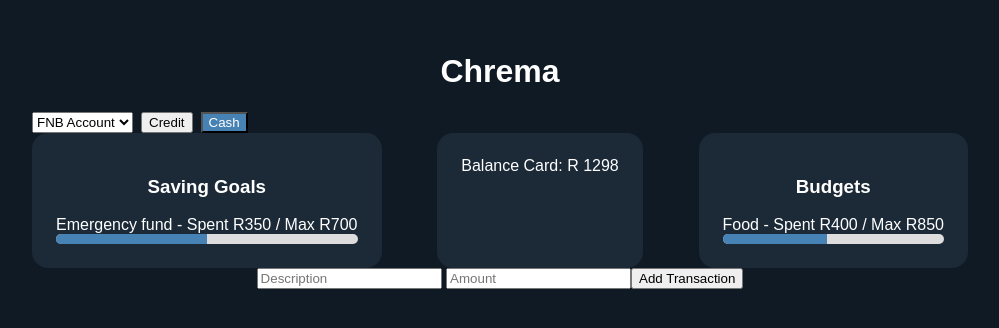
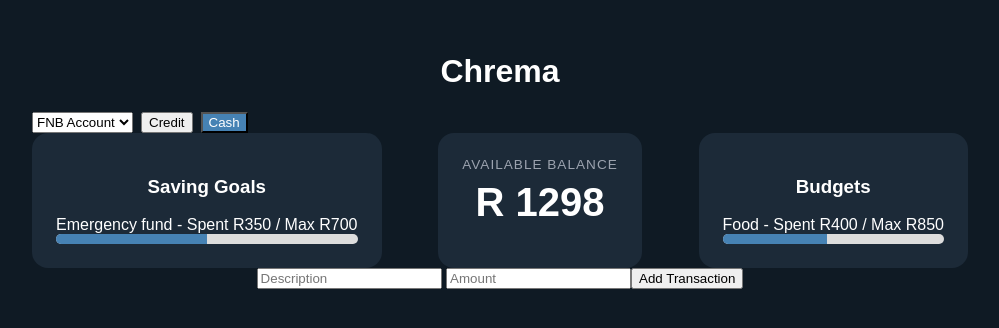
Before and after one commit to EricMoreland/Chrema_Phase_2, a React (Vite) app: page / in a window 1280 px wide. Shown: the top 328 px of the page, without its empty margins (140-1139 px from the left). Built offline with nearby package versions, Linux system fonts and the light colour scheme.

Commit message:
Style Balance card for size and weight

```diff
--- a/src/App.css
+++ b/src/App.css
@@ -24,6 +24,20 @@ body {
   padding: 1.5rem;
 }
 
+.balance_label {
+  text-transform: uppercase;
+  font-size: 0.85rem;
+  letter-spacing: 1px;
+  color: #9ca3af;
+  margin: 0;
+}
+
+.balance_amount {
+  font-size: 2.5rem;
+  font-weight: bold;
+  margin: 0.5rem 0 0;
+}
+
 .progress_track {
   background: #ddd;
   border-radius: 10px;
--- a/src/components/BalanceCard.jsx
+++ b/src/components/BalanceCard.jsx
@@ -1,7 +1,8 @@
 function BalanceCard({ balance }) {
     return (
         <div className="card">
-            <div>Balance Card: R {balance}</div>
+            <p className="balance_label">Available Balance</p>
+            <p className="balance_amount">R {balance}</p>
         </div>
     )
 }
```
